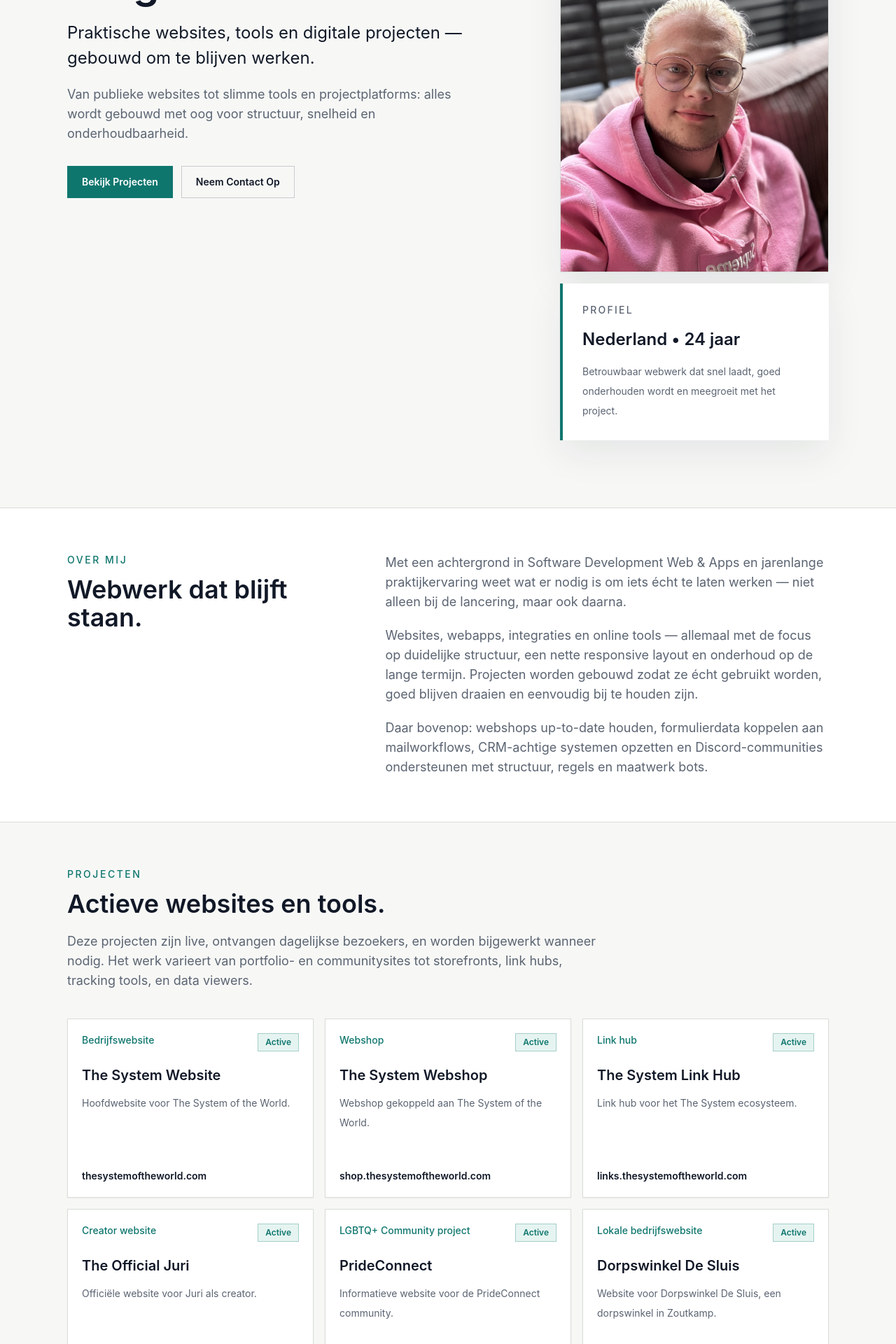
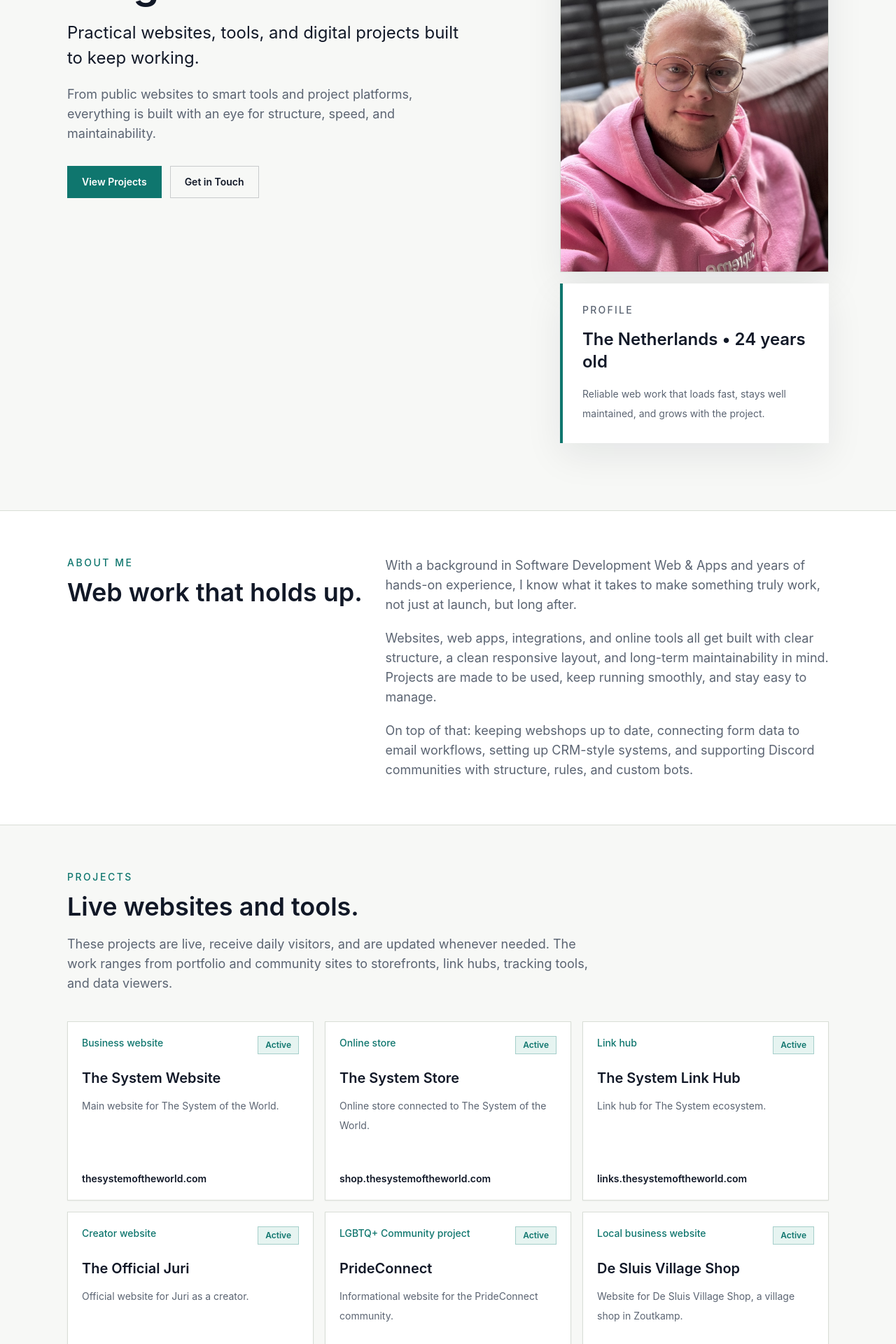
Before and after one commit to jurgenvisser/personal-portfolio, a React (Vite) app: page / in a window 1280 px wide. Shown: the part 240-2160 px from the top of the page at 70% size. Built offline with nearby package versions, Linux system fonts and the light colour scheme.

Commit message:
This version translated everything back to english and adds a skill into the website.

```diff
--- a/src/components/About.jsx
+++ b/src/components/About.jsx
@@ -1,26 +1,25 @@
 export default function About() {
   return (
-    <section id="over" className="scroll-mt-24 border-b border-line bg-white">
+    <section id="about" className="scroll-mt-24 border-b border-line bg-white">
       <div className="mx-auto grid max-w-6xl gap-8 px-5 py-14 sm:px-6 sm:py-16 lg:grid-cols-[0.8fr_1.2fr] lg:px-8">
         <div>
-          <p className="text-sm font-medium uppercase tracking-[0.18em] text-accent">Over mij</p>
-          <h2 className="mt-3 text-3xl font-semibold text-ink sm:text-4xl">Webwerk dat blijft staan.</h2>
+          <p className="text-sm font-medium uppercase tracking-[0.18em] text-accent">About me</p>
+          <h2 className="mt-3 text-3xl font-semibold text-ink sm:text-4xl">Web work that holds up.</h2>
         </div>
 
         <div className="space-y-5 text-base leading-8 text-muted sm:text-lg">
           <p>
-            Met een achtergrond in Software Development Web & Apps en jarenlange praktijkervaring weet
-            wat er nodig is om iets écht te laten werken — niet alleen bij de lancering, maar ook daarna.
+            With a background in Software Development Web & Apps and years of hands-on experience, I know what it
+            takes to make something truly work, not just at launch, but long after.
           </p>
           <p>
-            Websites, webapps, integraties en online tools — allemaal met de focus op duidelijke structuur,
-            een nette responsive layout en onderhoud op de lange termijn. Projecten worden gebouwd zodat
-            ze écht gebruikt worden, goed blijven draaien en eenvoudig bij te houden zijn.
+            Websites, web apps, integrations, and online tools all get built with clear structure, a clean responsive
+            layout, and long-term maintainability in mind. Projects are made to be used, keep running smoothly, and
+            stay easy to manage.
           </p>
           <p>
-            Daar bovenop: webshops up-to-date houden, formulierdata koppelen aan mailworkflows,
-            CRM-achtige systemen opzetten en Discord-communities ondersteunen met structuur,
-            regels en maatwerk bots.
+            On top of that: keeping webshops up to date, connecting form data to email workflows, setting up
+            CRM-style systems, and supporting Discord communities with structure, rules, and custom bots.
           </p>
         </div>
       </div>
--- a/src/components/Contact.jsx
+++ b/src/components/Contact.jsx
@@ -1,13 +1,13 @@
 const contactLinks = [
   {
-    label: 'Algemenen vragen',
+    label: 'General questions',
     email: 'contact@jurgenbv.nl',
-    description: 'Voor project vragen, onderhoud, en algemeen contact.',
+    description: 'For project questions, maintenance, and general contact.',
   },
   {
-    label: 'Website bestellingen of zakelijke vragen',
+    label: 'Website orders or business questions',
     email: 'business@jurgenbv.nl',
-    description: 'Voor nieuwe website verzoeken, zakelijke werkzaamheden, en bestelaanvragen.',
+    description: 'For new website requests, business work, and order inquiries.',
   },
 ];
 
@@ -18,9 +18,11 @@ export default function Contact() {
         <div className="grid gap-8 lg:grid-cols-[0.9fr_1.1fr]">
           <div>
             <p className="text-sm font-medium uppercase tracking-[0.18em] text-accent">Contact</p>
-            <h2 className="mt-3 text-3xl font-semibold text-ink sm:text-4xl">Duidelijke manieren om contact op te nemen.</h2>
+            <h2 className="mt-3 text-3xl font-semibold text-ink sm:text-4xl">
+              Clear ways to get in touch.
+            </h2>
             <p className="mt-5 text-base leading-8 text-muted sm:text-lg">
-              Stuur een directe e-mail voor algemene vragen, website werk, of zakelijke inquiries.
+              Send a direct email for general questions, website work, or business inquiries.
             </p>
           </div>
 
--- a/src/components/Header.jsx
+++ b/src/components/Header.jsx
@@ -1,6 +1,6 @@
 const navItems = [
-  { label: 'Over', href: '#over' },
-  { label: 'Projecten', href: '#projecten' },
+  { label: 'About', href: '#about' },
+  { label: 'Projects', href: '#projects' },
   { label: 'Skills', href: '#skills' },
   { label: 'Contact', href: '#contact' },
 ];
--- a/src/components/Hero.jsx
+++ b/src/components/Hero.jsx
@@ -15,11 +15,11 @@ export default function Hero() {
             Jurgen Visser
           </h1>
           <p className="mt-6 max-w-2xl text-xl leading-8 text-ink sm:text-2xl sm:leading-9">
-            Praktische websites, tools en digitale projecten — gebouwd om te blijven werken.
+            Practical websites, tools, and digital projects built to keep working.
           </p>
           <p className="mt-5 max-w-2xl text-base leading-8 text-muted sm:text-lg">
-            Van publieke websites tot slimme tools en projectplatforms:
-            alles wordt gebouwd met oog voor structuur, snelheid en onderhoudbaarheid.
+            From public websites to smart tools and project platforms, everything is built with an eye for structure,
+            speed, and maintainability.
           </p>
 
           <div className="mt-8 flex flex-col gap-3 sm:flex-row">
@@ -27,13 +27,13 @@ export default function Hero() {
               href="#projects"
               className="inline-flex min-h-11 items-center justify-center border border-accent bg-accent px-5 py-3 text-sm font-semibold text-white outline-none transition hover:bg-[#0b5f59] focus-visible:ring-2 focus-visible:ring-accent focus-visible:ring-offset-4 focus-visible:ring-offset-paper"
             >
-              Bekijk Projecten
+              View Projects
             </a>
             <a
               href="#contact"
               className="inline-flex min-h-11 items-center justify-center border border-ink/20 bg-transparent px-5 py-3 text-sm font-semibold text-ink outline-none transition hover:border-ink hover:bg-white focus-visible:ring-2 focus-visible:ring-accent focus-visible:ring-offset-4 focus-visible:ring-offset-paper"
             >
-              Neem Contact Op
+              Get in Touch
             </a>
           </div>
         </div>
@@ -49,12 +49,12 @@ export default function Hero() {
           </figure>
 
           <div className="border-l-4 border-accent bg-white p-6 shadow-soft sm:p-7">
-            <p className="text-sm font-medium uppercase tracking-[0.16em] text-muted">Profiel</p>
+            <p className="text-sm font-medium uppercase tracking-[0.16em] text-muted">Profile</p>
             <p className="mt-4 text-2xl font-semibold text-ink">
-              Nederland • {currentAge} jaar
+              The Netherlands • {currentAge} years old
             </p>
             <p className="mt-4 text-sm leading-7 text-muted">
-              Betrouwbaar webwerk dat snel laadt, goed onderhouden wordt en meegroeit met het project.
+              Reliable web work that loads fast, stays well maintained, and grows with the project.
             </p>
           </div>
         </aside>
--- a/src/components/Projects.jsx
+++ b/src/components/Projects.jsx
@@ -3,14 +3,14 @@ import ProjectCard from './ProjectCard.jsx';
 
 export default function Projects() {
   return (
-    <section id="projecten" className="scroll-mt-24 border-b border-line">
+    <section id="projects" className="scroll-mt-24 border-b border-line">
       <div className="mx-auto max-w-6xl px-5 py-14 sm:px-6 sm:py-16 lg:px-8">
         <div className="max-w-3xl">
-          <p className="text-sm font-medium uppercase tracking-[0.18em] text-accent">Projecten</p>
-          <h2 className="mt-3 text-3xl font-semibold text-ink sm:text-4xl">Actieve websites en tools.</h2>
+          <p className="text-sm font-medium uppercase tracking-[0.18em] text-accent">Projects</p>
+          <h2 className="mt-3 text-3xl font-semibold text-ink sm:text-4xl">Live websites and tools.</h2>
           <p className="mt-5 text-base leading-8 text-muted sm:text-lg">
-            Deze projecten zijn live, ontvangen dagelijkse bezoekers, en worden bijgewerkt wanneer nodig. Het werk
-            varieert van portfolio- en communitysites tot storefronts, link hubs, tracking tools, en data viewers.
+            These projects are live, receive daily visitors, and are updated whenever needed. The work ranges from
+            portfolio and community sites to storefronts, link hubs, tracking tools, and data viewers.
           </p>
         </div>
 
--- a/src/components/Skills.jsx
+++ b/src/components/Skills.jsx
@@ -6,10 +6,10 @@ export default function Skills() {
       <div className="mx-auto max-w-6xl px-5 py-14 sm:px-6 sm:py-16 lg:px-8">
         <div className="max-w-3xl">
           <p className="text-sm font-medium uppercase tracking-[0.18em] text-accent">Skills</p>
-          <h2 className="mt-3 text-3xl font-semibold text-ink sm:text-4xl">Gefocused, praktische mogelijkheden.</h2>
+          <h2 className="mt-3 text-3xl font-semibold text-ink sm:text-4xl">Focused, practical capabilities.</h2>
           <p className="mt-5 text-base leading-8 text-muted sm:text-lg">
-            Een praktische stack voor het bouwen van websites, het verbinden van tools, het onderhouden van storefronts, en
-            het opzetten van nuttige digitale workflows.
+            A practical stack for building websites, connecting tools, maintaining storefronts, and setting up useful
+            digital workflows.
           </p>
         </div>
 
--- a/src/data/projects.js
+++ b/src/data/projects.js
@@ -2,49 +2,49 @@ export const projects = [
   {
     name: 'The System Website',
     url: 'https://thesystemoftheworld.com',
-    category: 'Bedrijfswebsite',
-    description: 'Hoofdwebsite voor The System of the World.',
+    category: 'Business website',
+    description: 'Main website for The System of the World.',
   },
   {
-    name: 'The System Webshop',
+    name: 'The System Store',
     url: 'https://shop.thesystemoftheworld.com',
-    category: 'Webshop',
-    description: 'Webshop gekoppeld aan The System of the World.',
+    category: 'Online store',
+    description: 'Online store connected to The System of the World.',
   },
   {
     name: 'The System Link Hub',
     url: 'https://links.thesystemoftheworld.com',
     category: 'Link hub',
-    description: 'Link hub voor het The System ecosysteem.',
+    description: 'Link hub for The System ecosystem.',
   },
   {
     name: 'The Official Juri',
     url: 'https://theofficialjuri.com',
     category: 'Creator website',
-    description: 'Officiële website voor Juri als creator.',
+    description: 'Official website for Juri as a creator.',
   },
   {
     name: 'PrideConnect',
     url: 'https://prideconnect.nl',
     category: 'LGBTQ+ Community project',
-    description: 'Informatieve website voor de PrideConnect community.',
+    description: 'Informational website for the PrideConnect community.',
   },
   {
-    name: 'Dorpswinkel De Sluis',
+    name: 'De Sluis Village Shop',
     url: 'https://dorpswinkel-de-sluis.pages.dev',
-    category: 'Lokale bedrijfswebsite',
-    description: 'Website voor Dorpswinkel De Sluis, een dorpswinkel in Zoutkamp.',
+    category: 'Local business website',
+    description: 'Website for De Sluis Village Shop, a village shop in Zoutkamp.',
   },
   {
     name: 'Bad Habit Tracker',
     url: 'https://bad-habit-tracker.jurgenbv.nl',
     category: 'Web app',
-    description: 'Praktische web-app voor het bijhouden van gewoonten.',
+    description: 'Practical web app for tracking habits.',
   },
   {
     name: 'WhatsApp Export Viewer',
     url: 'https://whatsapp-export-viewer.jurgenbv.nl',
     category: 'Web app',
-    description: 'Tool om WhatsApp-exportbestanden overzichtelijk te bekijken.',
+    description: 'Tool for viewing WhatsApp export files in a clear way.',
   },
 ];
--- a/src/data/site.js
+++ b/src/data/site.js
@@ -1 +1 @@
-export const siteVersion = 'PPJV.0.0.5P';
+export const siteVersion = 'PPJV.0.0.6P';
--- a/src/data/skills.js
+++ b/src/data/skills.js
@@ -4,31 +4,31 @@ export const skills = [
     items: ['HTML', 'CSS', 'JavaScript', 'React', 'Tailwind CSS', 'Bootstrap', 'Responsive design'],
   },
   {
-    category: 'Web apps en backend',
+    category: 'Web apps and backend',
     items: ['Vite', 'Component-based UI', 'Browser-based tools', 'PHP', 'Laravel'],
   },
   {
-    category: 'Integraties',
+    category: 'Integrations',
     items: ['API integration', 'Webhooks', 'Form data workflows', 'Mail automation'],
   },
   {
-    category: 'Webshops en CRM',
+    category: 'Webshops and CRM',
     items: ['Storefront setup', 'Product updates', 'Content changes', 'CRM-style tools'],
   },
   {
-    category: 'Onderhoud',
+    category: 'Maintenance',
     items: ['Updates', 'Improvements', 'Content changes', 'Fixing issues'],
   },
   {
-    category: 'Hosting en deployment',
-    items: ['Cloudflare Pages', 'Custom domains', 'Static hosting'],
+    category: 'Hosting and deployment',
+    items: ['Cloudflare Pages', 'Custom domains', 'Static hosting', 'Setting up hosting service'],
   },
   {
     category: 'Community tools',
     items: ['Discord server setup', 'Server rules', 'Discord bot development'],
   },
   {
-    category: 'Praktische sites',
+    category: 'Praktical sites',
     items: ['Project websites', 'Landing pages', 'Link hubs', 'Storefronts', 'Utility tools'],
   },
 ];
```
